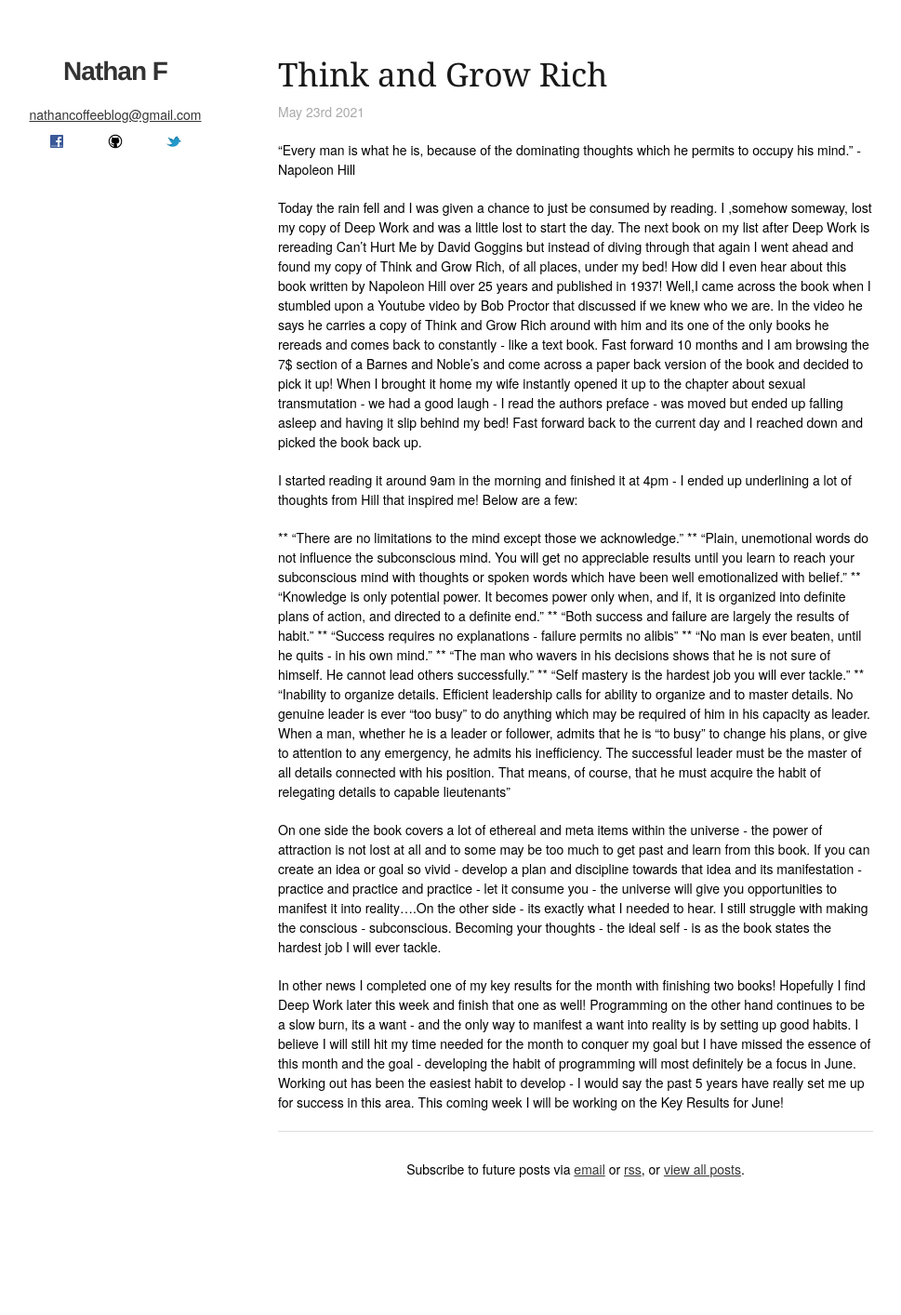
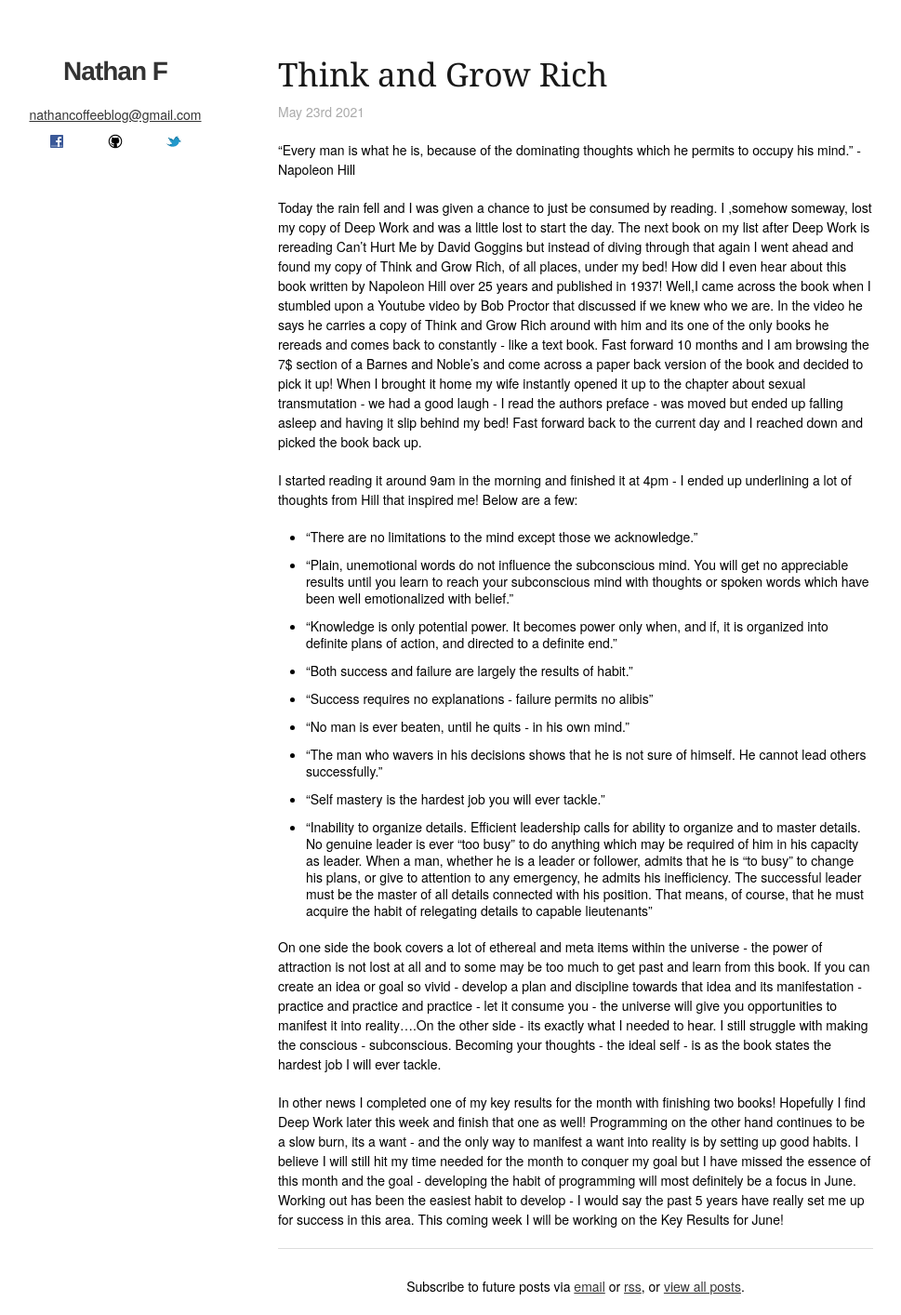
Before and after one commit to Nathanlikescoffee/Blog, a Jekyll site: the page built from _posts/2021-05-23-Think-And-Grow-Rich.md, in a window 1280 px wide. Shown: the whole page at 93% size, without its empty margins (171-1140 px from the left). Built offline with Jekyll 4.4.1, drawn with Linux system fonts in a browser that asks for light colours; before the commit the page ends 1288 px from its top, so only the background shows below that.

```diff
--- a/_posts/2021-05-23-Think-And-Grow-Rich.md
+++ b/_posts/2021-05-23-Think-And-Grow-Rich.md
@@ -15,15 +15,15 @@ Today the rain fell and I was given a chance to just be consumed by reading. I ,
 
 I started reading it around 9am in the morning and finished it at 4pm - I ended up underlining a lot of thoughts from Hill that inspired me! Below are a few:
 
-** "There are no limitations to the mind except those we acknowledge."
-** "Plain, unemotional words do not influence the subconscious mind. You will get no appreciable results until you learn to reach your subconscious mind with thoughts or spoken words which have been well emotionalized with belief."
-** "Knowledge is only potential power. It becomes power only when, and if, it is organized into definite plans of action, and directed to a definite end."
-** "Both success and failure are largely the results of habit."
-** "Success requires no explanations - failure permits no alibis"
-** "No man is ever beaten, until he quits - in his own mind."
-** "The man who wavers in his decisions shows that he is not sure of himself. He cannot lead others successfully."
-** "Self mastery is the hardest job you will ever tackle."
-** "Inability to organize details. Efficient leadership calls for ability to organize and to master details. No genuine leader is ever "too busy" to do anything which may be required of him in his capacity as leader. When a man, whether he is a leader or follower, admits that he is "to busy" to change his plans, or give to attention to any emergency, he admits his inefficiency. The successful leader must be the master of all details connected with his position. That means, of course, that he must acquire the habit of relegating details to capable lieutenants"
+* "There are no limitations to the mind except those we acknowledge."
+* "Plain, unemotional words do not influence the subconscious mind. You will get no appreciable results until you learn to reach your subconscious mind with thoughts or spoken words which have been well emotionalized with belief."
+* "Knowledge is only potential power. It becomes power only when, and if, it is organized into definite plans of action, and directed to a definite end."
+* "Both success and failure are largely the results of habit."
+* "Success requires no explanations - failure permits no alibis"
+* "No man is ever beaten, until he quits - in his own mind."
+* "The man who wavers in his decisions shows that he is not sure of himself. He cannot lead others successfully."
+* "Self mastery is the hardest job you will ever tackle."
+* "Inability to organize details. Efficient leadership calls for ability to organize and to master details. No genuine leader is ever "too busy" to do anything which may be required of him in his capacity as leader. When a man, whether he is a leader or follower, admits that he is "to busy" to change his plans, or give to attention to any emergency, he admits his inefficiency. The successful leader must be the master of all details connected with his position. That means, of course, that he must acquire the habit of relegating details to capable lieutenants"
 
 On one side the book covers a lot of ethereal and meta items within the universe - the power of attraction is not lost at all and to some may be too much to get past and learn from this book. If you can create an idea or goal so vivid - develop a plan and discipline towards that idea and its manifestation - practice and practice and practice - let it consume you - the universe will give you opportunities to manifest it into reality....On the other side - its exactly what I needed to hear. I still struggle with making the conscious - subconscious. Becoming your thoughts - the ideal self - is as the book states the hardest job I will ever tackle.
 
```
Also changed, not shown: _posts/2021-05-31-May-Results-Archive.md (added, +33 -0 lines), _posts/2021-06-06-On-and-Off.md (added, +44 -0 lines), index.html (+12 -9 lines).
